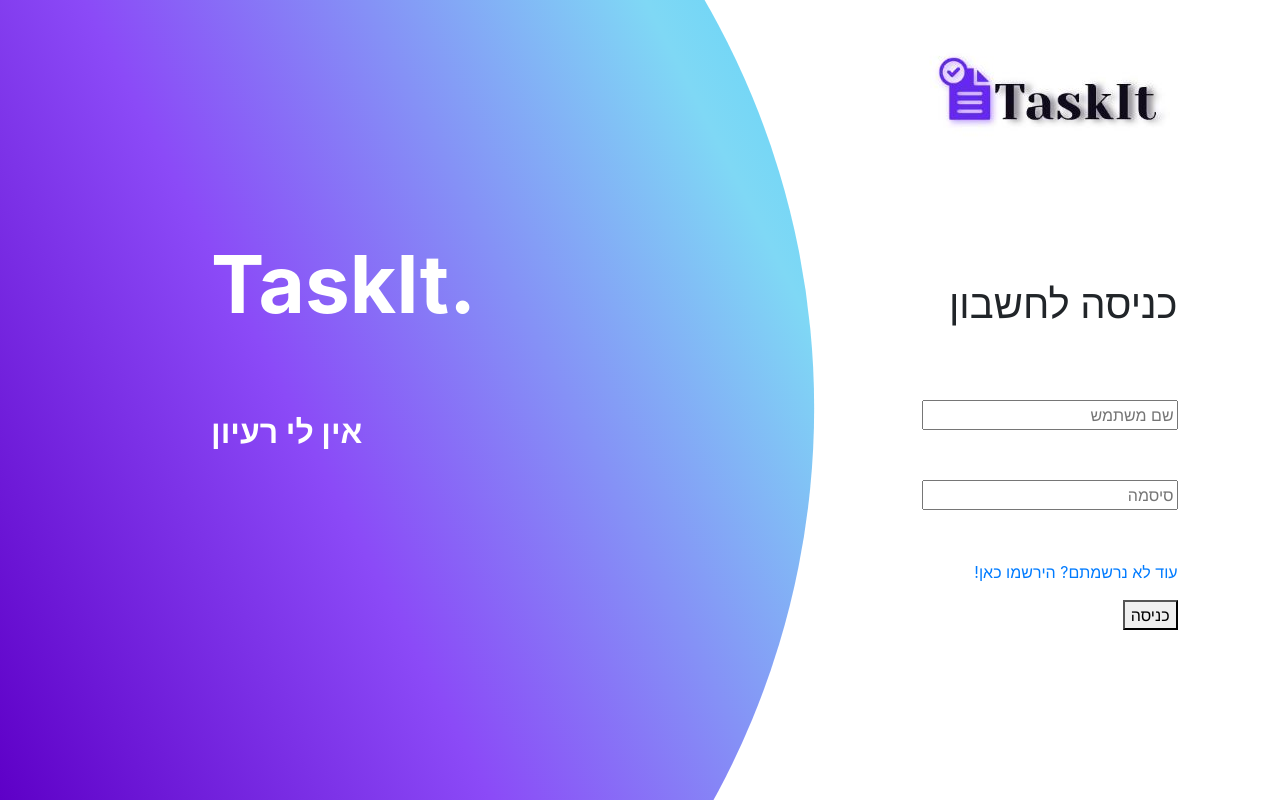
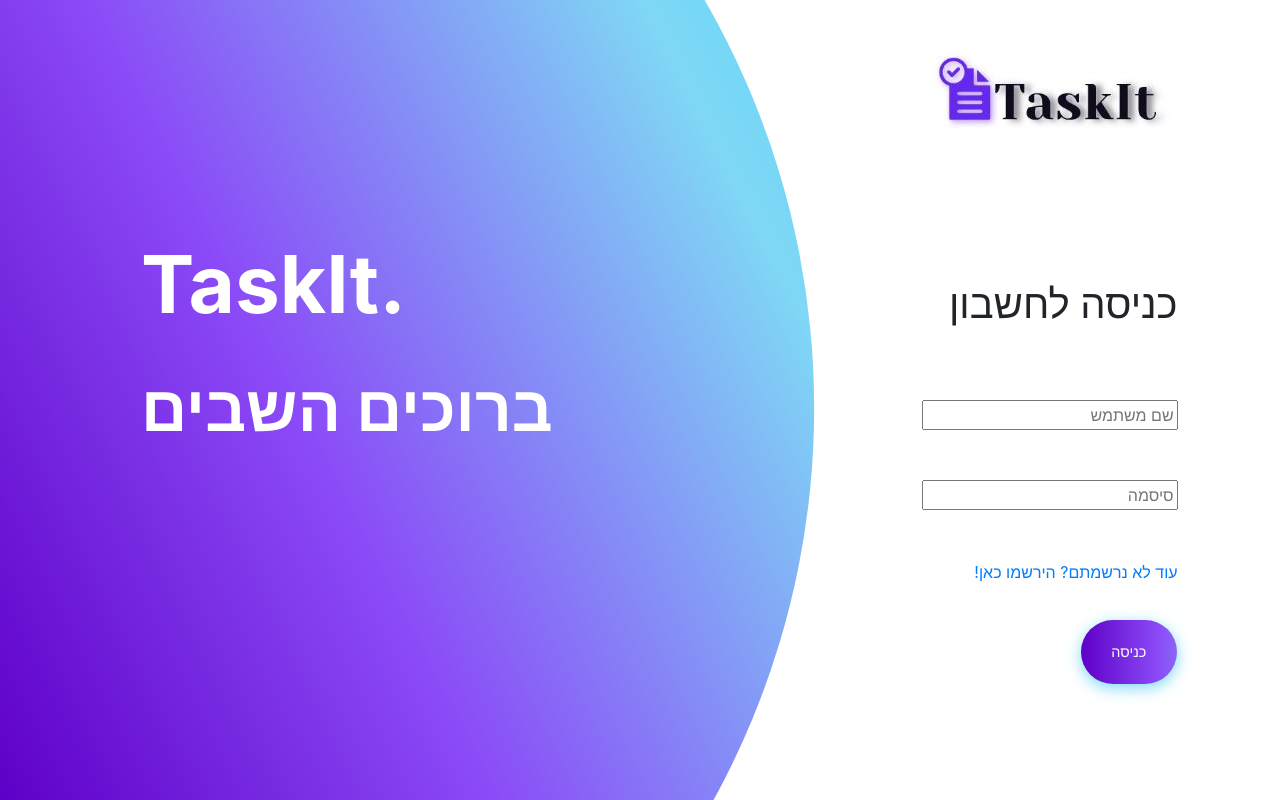
Before and after one commit to shakedba03/Taskit, a Flask app: page / in a window 1280 px wide. Run offline with Flask 2, Linux system fonts and the light colour scheme; some libraries are stand-ins or nearby versions.

Commit message:
finished index template

```diff
--- a/static/index.css
+++ b/static/index.css
@@ -36,7 +36,7 @@
 #submit{
     position: absolute;
     top: 75%;
-    right: 10%;
+    right: 5%;
 }
 
 
@@ -73,7 +73,7 @@
 
   font-size: 2em;
 
-	animation-duration: 50s;
+	animation-duration: 30s;
 	animation-timing-function: ease-in-out;
 	animation-iteration-count: infinite;
 }
@@ -92,18 +92,60 @@
 
 @keyframes anim-1 {
 	0%, 8.3% { left: 0%; opacity: 0; }
-  8.3%,25% { left: 15%; opacity: 1; }
+  8.3%,25% { left: 10%; opacity: 1; }
   33.33%, 100% { left: 110%; opacity: 0; }
 }
 
 @keyframes anim-2 {
 	0%, 33.33% { left: 0%; opacity: 0; }
-  41.63%, 58.29% { left: 15%; opacity: 1; }
+  41.63%, 58.29% { left: 5%; opacity: 1; }
   66.66%, 100% { left: 110%; opacity: 0; }
 }
 
 @keyframes anim-3 {
 	0%, 66.66% { left: 0%; opacity: 0; }
-  74.96%, 91.62% { left: 15%; opacity: 1; }
+  74.96%, 91.62% { left: 5%; opacity: 1; }
   100% { left: 110%; opacity: 0; }
 }
+
+
+.btn-hover {
+    width: 200px;
+    font-size: 10%;
+    font-weight:normal;
+    color: #fff;
+    cursor: pointer;
+    margin: 20px;
+    height: 8%;
+    text-align:center;
+    /* font-family: "Brush Script MT", "Brush Script Std", cursive; */
+    font-size: 90%;
+    border: none;
+    background-size: 300% 100%;
+
+    border-radius: 50px;
+    transition: all .4s ease-in-out;
+    -o-transition: all .4s ease-in-out;
+    -webkit-transition: all .4s ease-in-out;
+    transition: all .4s ease-in-out;
+}
+
+.btn-hover:hover {
+    background-position: 100% 0;
+    transition: all .4s ease-in-out;
+    -o-transition: all .4s ease-in-out;
+    -webkit-transition: all .4s ease-in-out;
+    transition: all .4s ease-in-out;
+}
+
+.btn-hover:focus {
+    outline: none;
+}
+
+
+.btn-hover.color-10 {
+    background-image: linear-gradient(to right, rgba(94,0,199,1) 0%, rgba(139,74,247,1) 27%, rgba(127,216,245,1) 58%, rgba(0,198,255,1));
+    box-shadow: 0 4px 15px 0 rgba(127,216,245,1);
+    width: 25%;
+
+}
--- a/templates/index.html
+++ b/templates/index.html
@@ -8,7 +8,6 @@
     <script src="https://ajax.googleapis.com/ajax/libs/jquery/3.4.0/jquery.min.js"></script>
     <script src="https://cdnjs.cloudflare.com/ajax/libs/popper.js/1.14.7/umd/popper.min.js"></script>
     <script src="https://maxcdn.bootstrapcdn.com/bootstrap/4.3.1/js/bootstrap.min.js"></script>
-    <!-- <script src="../static/index.js"></script> -->
     <link rel="stylesheet" href = "../static/index.css">
 </head>
 <body dir="rtl">
@@ -20,7 +19,7 @@
             <input type="text" placeholder="שם משתמש" name="username" id="username">
             <input type="password" placeholder="סיסמה" name ="password" id="password">
             <a href="#" id="signup">עוד לא נרשמתם? הירשמו כאן!</a>
-            <button type="submit" id="submit">כניסה</button>
+            <button type="submit" class="btn-hover color-10" id="submit">כניסה</button>
         </form>
     </div>
 
@@ -30,15 +29,14 @@
         <div id="text_div">
             <div class="item-1">
                 <p style="font-size: 250%;">.TaskIt</p>
-                <br>
-                <p>אין לי רעיון</p>
+                <p style="font-size: 200%;">ברוכים השבים</p>
             </div>
 
             <div class="item-2">
-                <p style="font-size: 200%;">עומר תעזרי לי לחשוב</p>
+                <p style="font-size: 200%;">מרגישים לחץ? עמוסים?</p>
             </div>
             <div class="item-3">
-                <p>מה אני אמורה לכתוב כאן</p>
+                <p style="font-size: 200%;">צריכים עזרה בניהול זמן?</p>
             </div>
         </div>
     </div>
```
